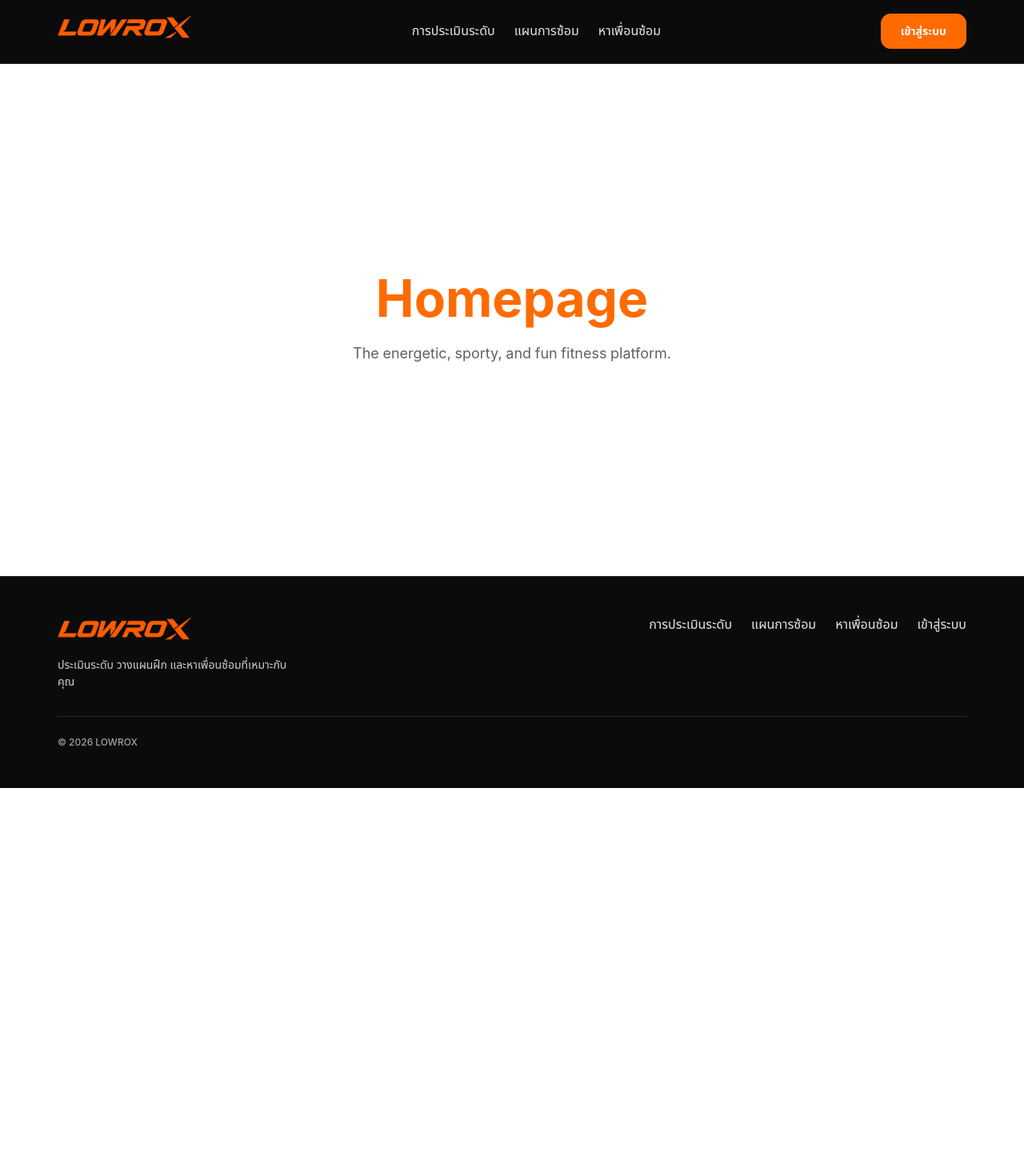
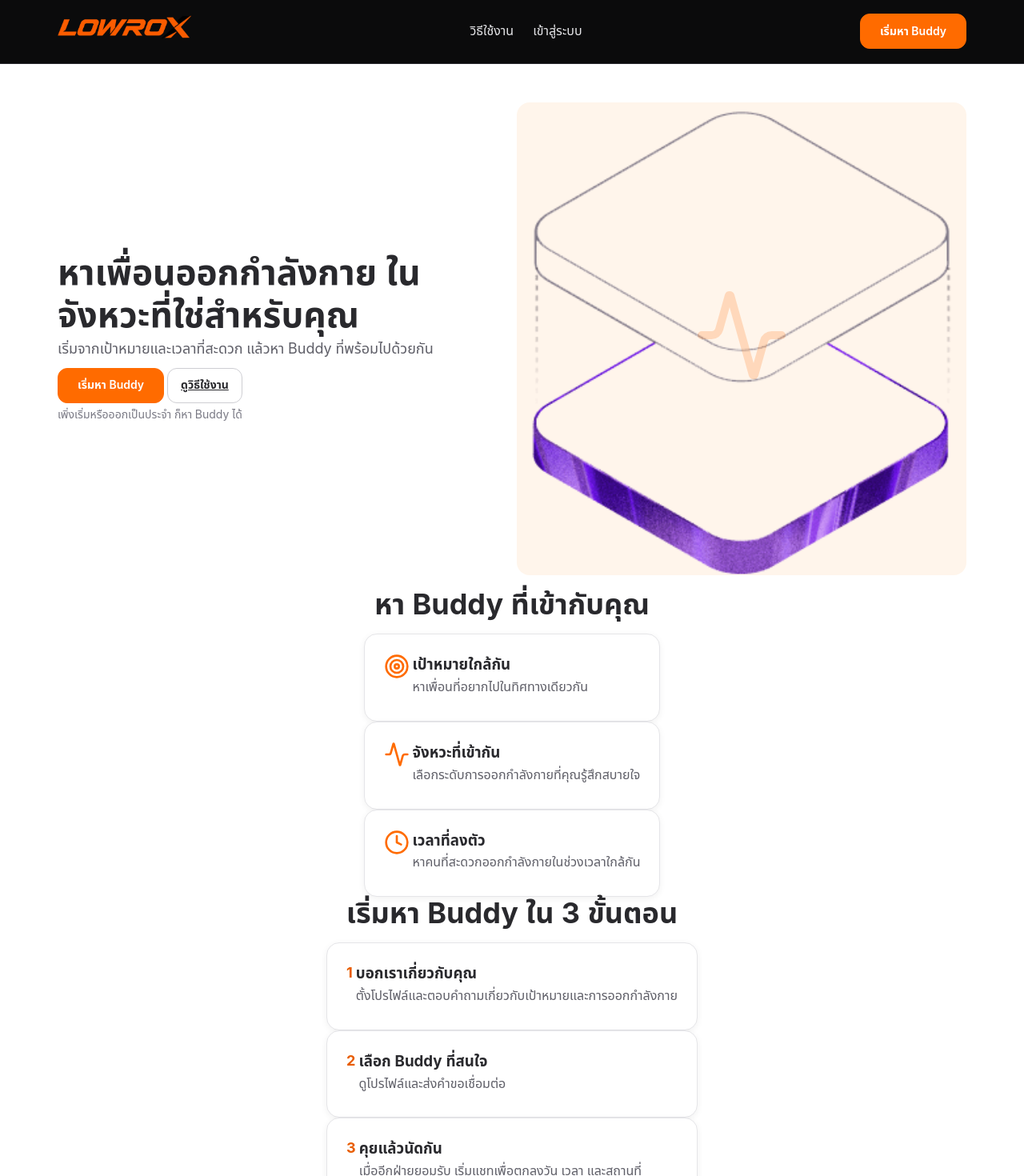
Before and after one commit to aom-thanya/lowrox, a React (Vite) app: page / in a window 1280 px wide. Shown: the top 1470 px of the page at 80% size. Before the commit the page ends 985 px from the top, so only its background shows below. Built offline with nearby package versions, Linux system fonts and the light colour scheme; the HTML template or start-up script is replaced by a standard one; a web font is replaced by a local one.

Commit message:
feat: add FindBuddyCTA component with dynamic onboarding redirection and update navigation flow

```diff
--- a/src/components/Footer.jsx
+++ b/src/components/Footer.jsx
@@ -16,10 +16,8 @@ export default function Footer() {
             <p className="body-sm footer-desc">ประเมินระดับ วางแผนฝึก และหาเพื่อนซ้อมที่เหมาะกับคุณ</p>
           </div>
           <nav className="footer-nav" aria-label="Footer navigation">
-            <a href="#" className="nav-link">การประเมินระดับ</a>
-            <a href="#" className="nav-link">แผนการซ้อม</a>
-            <a href="#" className="nav-link">หาเพื่อนซ้อม</a>
-            <Link to="/login" className="nav-link">เข้าสู่ระบบ</Link>
+            <Link to="/privacy" className="nav-link">นโยบายความเป็นส่วนตัว</Link>
+            <Link to="/terms" className="nav-link">ข้อกำหนดการใช้งาน</Link>
           </nav>
         </div>
         <div className="footer-bottom">
--- a/src/components/Header.jsx
+++ b/src/components/Header.jsx
@@ -6,6 +6,7 @@ import { useAuth } from '../context/AuthContext';
 import Avatar from './common/Avatar';
 import { useUnsavedChanges } from '../context/UnsavedChangesContext';
 import LoginModal from './LoginModal';
+import FindBuddyCTA from './home/FindBuddyCTA';
 
 export default function Header() {
   const navigate = useNavigate();
@@ -59,14 +60,33 @@ export default function Header() {
           </Link>
 
           <nav className="desktop-nav" aria-label="Main Navigation">
-            <a href="#" className="nav-link">การประเมินระดับ</a>
-            <a href="#" className="nav-link">แผนการซ้อม</a>
-            <a href="#" className="nav-link">หาเพื่อนซ้อม</a>
-            {user && <NavLink to="/profile" className="nav-link nav-profile"><Avatar src={user.avatarUrl} size="small" /><span><span className="nav-profile-name">{user.displayName || user.username}</span><span className="body-sm">My Profile</span></span></NavLink>}
+            {!user ? (
+              <>
+                <a href="/#how-it-works" className="nav-link">วิธีใช้งาน</a>
+                <button className="nav-link bg-transparent border-none p-0 cursor-pointer" onClick={() => setIsLoginModalOpen(true)}>เข้าสู่ระบบ</button>
+              </>
+            ) : (
+              <>
+                <Link to="/buddies" className="nav-link">หา Buddy</Link>
+                <Link to="/my-buddies" className="nav-link">My Buddies</Link>
+                <Link to="/messages" className="nav-link">Messages</Link>
+                <NavLink to="/profile" className="nav-link nav-profile">
+                  <Avatar src={user.avatarUrl} size="small" />
+                  <span>
+                    <span className="nav-profile-name">{user.displayName || user.username}</span>
+                    <span className="body-sm">My Profile</span>
+                  </span>
+                </NavLink>
+              </>
+            )}
           </nav>
 
           <div className="header-actions">
-            {user ? <button className="btn btn-secondary btn-md" onClick={handleLogout}>ออกจากระบบ</button> : <button className="btn btn-primary btn-md btn-cta" onClick={() => setIsLoginModalOpen(true)}>เข้าสู่ระบบ</button>}
+            {user ? (
+              <button className="btn btn-secondary btn-md" onClick={handleLogout}>ออกจากระบบ</button>
+            ) : (
+              <FindBuddyCTA variant="primary" />
+            )}
           </div>
 
           <button
@@ -89,13 +109,34 @@ export default function Header() {
         inert={!isMenuOpen}
       >
         <nav className="mobile-drawer-nav" aria-label="Mobile Navigation">
-          <a href="#" className="nav-link" onClick={() => setIsMenuOpen(false)}>การประเมินระดับ</a>
-          <a href="#" className="nav-link" onClick={() => setIsMenuOpen(false)}>แผนการซ้อม</a>
-          <a href="#" className="nav-link" onClick={() => setIsMenuOpen(false)}>หาเพื่อนซ้อม</a>
-          {user && <NavLink to="/profile" className="nav-link nav-profile" onClick={() => setIsMenuOpen(false)}><Avatar src={user.avatarUrl} size="small" /><span><span className="nav-profile-name">{user.displayName || user.username}</span><span className="body-sm">My Profile</span></span></NavLink>}
+            {!user ? (
+              <>
+                <a href="/#how-it-works" className="nav-link" onClick={() => setIsMenuOpen(false)}>วิธีใช้งาน</a>
+                <button className="nav-link bg-transparent border-none p-0 cursor-pointer text-left w-full" onClick={() => { setIsMenuOpen(false); setIsLoginModalOpen(true); }}>เข้าสู่ระบบ</button>
+              </>
+            ) : (
+              <>
+                <Link to="/buddies" className="nav-link" onClick={() => setIsMenuOpen(false)}>หา Buddy</Link>
+                <Link to="/my-buddies" className="nav-link" onClick={() => setIsMenuOpen(false)}>My Buddies</Link>
+                <Link to="/messages" className="nav-link" onClick={() => setIsMenuOpen(false)}>Messages</Link>
+                <NavLink to="/profile" className="nav-link nav-profile" onClick={() => setIsMenuOpen(false)}>
+                  <Avatar src={user.avatarUrl} size="small" />
+                  <span>
+                    <span className="nav-profile-name">{user.displayName || user.username}</span>
+                    <span className="body-sm">My Profile</span>
+                  </span>
+                </NavLink>
+              </>
+            )}
         </nav>
         <div className="mobile-drawer-actions">
-          {user ? <button className="btn btn-secondary btn-md w-full" onClick={handleLogout}>ออกจากระบบ</button> : <button className="btn btn-primary btn-md btn-cta w-full" onClick={() => { setIsMenuOpen(false); setIsLoginModalOpen(true); }}>เข้าสู่ระบบ</button>}
+          {user ? (
+            <button className="btn btn-secondary btn-md w-full" onClick={handleLogout}>ออกจากระบบ</button>
+          ) : (
+            <div onClick={() => setIsMenuOpen(false)}>
+              <FindBuddyCTA variant="primary" className="w-full" />
+            </div>
+          )}
         </div>
       </div>
 
--- a/src/components/LoginModal.jsx
+++ b/src/components/LoginModal.jsx
@@ -3,13 +3,13 @@ import { useNavigate } from 'react-router-dom';
 import LoginForm from './LoginForm';
 import Modal from './common/Modal';
 
-export default function LoginModal({ isOpen, onClose }) {
+export default function LoginModal({ isOpen, onClose, redirectOnComplete }) {
   const navigate = useNavigate();
 
   const handleSuccess = (user) => {
     onClose();
     if (user.onboardingStatus === 'completed') {
-      navigate('/profile');
+      navigate(redirectOnComplete || '/profile');
     } else {
       navigate('/onboarding');
     }
--- /dev/null
+++ b/src/components/home/FeatureCard.jsx
@@ -0,0 +1,24 @@
+import React from 'react';
+import ContentCard from '../common/ContentCard';
+
+export default function FeatureCard({ icon: Icon, title, description, step }) {
+  return (
+    <ContentCard className="h-full flex flex-col p-6 text-left">
+      <div className="flex items-start gap-4 mb-4">
+        {step ? (
+          <div className="flex-shrink-0 w-10 h-10 rounded-full bg-brand-100 text-brand-600 flex items-center justify-center font-bold text-lg">
+            {step}
+          </div>
+        ) : Icon ? (
+          <div className="flex-shrink-0 text-brand-500">
+            <Icon size={32} />
+          </div>
+        ) : null}
+        <div>
+          <h3 className="heading-5 mb-2">{title}</h3>
+          <p className="body-md text-neutral-600">{description}</p>
+        </div>
+      </div>
+    </ContentCard>
+  );
+}
--- /dev/null
+++ b/src/components/home/FindBuddyCTA.jsx
@@ -0,0 +1,50 @@
+import React, { useState } from 'react';
+import { useNavigate } from 'react-router-dom';
+import { useAuth } from '../../context/AuthContext';
+import LoginModal from '../LoginModal';
+import Button from '../common/Button';
+
+export default function FindBuddyCTA({ className = '', variant = 'primary' }) {
+  const { user } = useAuth();
+  const navigate = useNavigate();
+  const [isLoginModalOpen, setIsLoginModalOpen] = useState(false);
+  const [isChecking, setIsChecking] = useState(false);
+
+  const handleClick = async () => {
+    if (!user) {
+      setIsLoginModalOpen(true);
+      return;
+    }
+
+    setIsChecking(true);
+    // Add artificial delay for UX to show loading state if checking session
+    await new Promise(resolve => setTimeout(resolve, 300));
+
+    if (user.onboardingStatus === 'completed') {
+      navigate('/buddies');
+    } else {
+      navigate('/onboarding', { state: { redirectOnComplete: '/buddies' } });
+    }
+
+    setIsChecking(false);
+  };
+
+  return (
+    <>
+      <Button
+        variant={variant}
+        className={`btn-cta ${className}`}
+        onClick={handleClick}
+        disabled={isChecking}
+      >
+        {isChecking ? 'กำลังตรวจสอบ...' : 'เริ่มหา Buddy'}
+      </Button>
+
+      <LoginModal
+        isOpen={isLoginModalOpen}
+        onClose={() => setIsLoginModalOpen(false)}
+        redirectOnComplete="/buddies"
+      />
+    </>
+  );
+}
--- a/src/components/onboarding/StepReview.jsx
+++ b/src/components/onboarding/StepReview.jsx
@@ -2,7 +2,7 @@ import React, { useState } from 'react';
 import { useOnboarding } from '../../context/OnboardingContext';
 import { ArrowLeft, ArrowRight } from 'lucide-react';
 
-export default function StepReview({ onPrev, onSubmit }) {
+export default function StepReview({ onPrev, onSubmit, redirectDestination = '/profile' }) {
   const { formData, goToStep } = useOnboarding();
   const [isSubmitting, setIsSubmitting] = useState(false);
   const [error, setError] = useState('');
@@ -117,7 +117,9 @@ export default function StepReview({ onPrev, onSubmit }) {
         </button>
         <button className="btn btn-primary btn-md btn-cta w-full flex items-center justify-center gap-4" onClick={handleSubmit} disabled={isSubmitting}>
           {isSubmitting ? 'กำลังเตรียมโปรไฟล์ให้คุณ...' : (
-            <>ยืนยัน แล้วไปดูโปรไฟล์ <ArrowRight size={16} /></>
+            <>
+              ยืนยัน แล้วไป{redirectDestination === '/buddies' ? 'หา Buddy' : 'ดูโปรไฟล์'} <ArrowRight size={16} />
+            </>
           )}
         </button>
       </div>
--- a/src/pages/Home.jsx
+++ b/src/pages/Home.jsx
@@ -1,19 +1,122 @@
 import React from 'react';
+import { Target, Activity, Clock } from 'lucide-react';
 import Header from '../components/Header';
 import Footer from '../components/Footer';
+import FindBuddyCTA from '../components/home/FindBuddyCTA';
+import FeatureCard from '../components/home/FeatureCard';
+import heroImg from '../assets/hero.png';
 
 export default function Home() {
   return (
     <div className="flex flex-col min-h-screen">
       <Header />
 
-      <main className="main-content container text-center min-h-80vh py-120">
-        <div className="hero-text">
-          <h1 className="display-lg text-orange">Homepage</h1>
-          <p className="body-lg mt-16 text-neutral-600">
-            The energetic, sporty, and fun fitness platform.
-          </p>
-        </div>
+      <main className="main-content flex-grow">
+        {/* Hero Section */}
+        <section className="pt-24 pb-16 md:pt-32 md:pb-24 overflow-hidden">
+          <div className="container">
+            <div className="flex flex-col-reverse md:flex-row items-center gap-12 md:gap-8">
+              <div className="w-full md:w-1/2 flex flex-col items-start text-left">
+                <h1 className="heading-1 mb-6">หาเพื่อนออกกำลังกาย ในจังหวะที่ใช่สำหรับคุณ</h1>
+                <p className="body-lg text-neutral-600 mb-8">
+                  เริ่มจากเป้าหมายและเวลาที่สะดวก แล้วหา Buddy ที่พร้อมไปด้วยกัน
+                </p>
+
+                <div className="flex flex-wrap items-center gap-4 mb-4">
+                  <FindBuddyCTA variant="primary" />
+                  <a href="#how-it-works" className="btn btn-secondary btn-md">
+                    ดูวิธีใช้งาน
+                  </a>
+                </div>
+                <p className="text-sm text-neutral-500">เพิ่งเริ่มหรือออกเป็นประจำ ก็หา Buddy ได้</p>
+              </div>
+
+              <div className="w-full md:w-1/2 flex justify-center">
+                {/* Use the existing hero.png asset */}
+                <div className="relative w-full max-w-[500px] aspect-square rounded-2xl overflow-hidden bg-brand-50 flex items-center justify-center">
+                  <img
+                    src={heroImg}
+                    alt="People exercising together"
+                    className="w-full h-full object-contain p-8"
+                    onError={(e) => {
+                      // Fallback placeholder if hero.png fails to load
+                      e.target.style.display = 'none';
+                      e.target.nextSibling.style.display = 'flex';
+                    }}
+                  />
+                  <div className="absolute inset-0 hidden items-center justify-center text-brand-500">
+                    <Activity size={120} opacity={0.2} />
+                  </div>
+                </div>
+              </div>
+            </div>
+          </div>
+        </section>
+
+        {/* Highlights Section */}
+        <section className="py-16 md:py-24 bg-neutral-50">
+          <div className="container">
+            <div className="text-center mb-12">
+              <h2 className="heading-2">หา Buddy ที่เข้ากับคุณ</h2>
+            </div>
+
+            <div className="grid grid-cols-1 md:grid-cols-3 gap-6">
+              <FeatureCard
+                icon={Target}
+                title="เป้าหมายใกล้กัน"
+                description="หาเพื่อนที่อยากไปในทิศทางเดียวกัน"
+              />
+              <FeatureCard
+                icon={Activity}
+                title="จังหวะที่เข้ากัน"
+                description="เลือกระดับการออกกำลังกายที่คุณรู้สึกสบายใจ"
+              />
+              <FeatureCard
+                icon={Clock}
+                title="เวลาที่ลงตัว"
+                description="หาคนที่สะดวกออกกำลังกายในช่วงเวลาใกล้กัน"
+              />
+            </div>
+          </div>
+        </section>
+
+        {/* How it Works Section */}
+        <section id="how-it-works" className="py-16 md:py-24">
+          <div className="container">
+            <div className="text-center mb-12">
+              <h2 className="heading-2">เริ่มหา Buddy ใน 3 ขั้นตอน</h2>
+            </div>
+
+            <div className="grid grid-cols-1 md:grid-cols-3 gap-6">
+              <FeatureCard
+                step="1"
+                title="บอกเราเกี่ยวกับคุณ"
+                description="ตั้งโปรไฟล์และตอบคำถามเกี่ยวกับเป้าหมายและการออกกำลังกาย"
+              />
+              <FeatureCard
+                step="2"
+                title="เลือก Buddy ที่สนใจ"
+                description="ดูโปรไฟล์และส่งคำขอเชื่อมต่อ"
+              />
+              <FeatureCard
+                step="3"
+                title="คุยแล้วนัดกัน"
+                description="เมื่ออีกฝ่ายยอมรับ เริ่มแชทเพื่อตกลงวัน เวลา และสถานที่"
+              />
+            </div>
+          </div>
+        </section>
+
+        {/* Final CTA Section */}
+        <section className="py-20 md:py-32 bg-brand-50 text-center">
+          <div className="container max-w-[600px]">
+            <h2 className="heading-2 mb-4">พร้อมมีเพื่อนไปออกกำลังกายด้วยกันหรือยัง?</h2>
+            <p className="body-lg text-neutral-600 mb-8">
+              เริ่มจากบอกเราเกี่ยวกับคุณ แล้วไปหา Buddy กัน
+            </p>
+            <FindBuddyCTA variant="primary" />
+          </div>
+        </section>
       </main>
 
       <Footer />
--- a/src/pages/Onboarding.jsx
+++ b/src/pages/Onboarding.jsx
@@ -1,6 +1,6 @@
 import React, { useState } from 'react';
 import { useAuth } from '../context/AuthContext';
-import { useNavigate, Navigate } from 'react-router-dom';
+import { useNavigate, Navigate, useLocation } from 'react-router-dom';
 import OnboardingModal from '../components/onboarding/OnboardingModal';
 import Header from '../components/Header';
 import Footer from '../components/Footer';
@@ -8,6 +8,9 @@ import Footer from '../components/Footer';
 export default function Onboarding() {
   const { user, updateOnboardingStatus } = useAuth();
   const navigate = useNavigate();
+  const location = useLocation();
+  const redirectDestination = location.state?.redirectOnComplete || '/profile';
+
   // Ensure we open the modal as soon as this page is rendered if onboarding is not started.
   const [isModalOpen, setIsModalOpen] = useState(true);
 
@@ -19,7 +22,7 @@ export default function Onboarding() {
   const handleComplete = () => {
     setIsModalOpen(false);
     updateOnboardingStatus('completed');
-    navigate('/profile', { replace: true });
+    navigate(redirectDestination, { replace: true });
   };
 
   const handleClose = () => {
@@ -44,6 +47,7 @@ export default function Onboarding() {
         isOpen={isModalOpen}
         onClose={handleClose}
         onComplete={handleComplete}
+        redirectDestination={redirectDestination}
       />
     </>
   );
```
Also changed, not shown: src/components/onboarding/OnboardingModal.jsx (+4 -4 lines), 2 other files (tests, documents, lock files or other folders).
